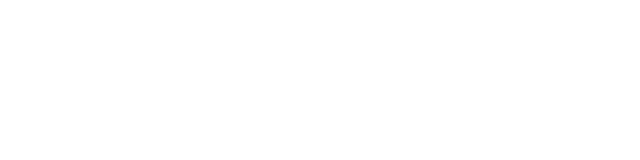
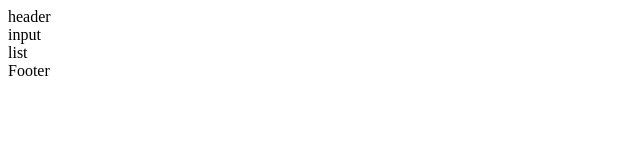
Before and after one commit to envyoon/Vue_TodoList, a Vue app in the folder vue-todo/: page / in a window 1280 px wide. Shown: the top 160 px of the page, without its empty margins (0-640 px from the left). Built offline with nearby package versions, Linux system fonts and the light colour scheme.

Commit message:
feat: div tag input components

```diff
--- a/vue-todo/src/App.vue
+++ b/vue-todo/src/App.vue
@@ -1,5 +1,10 @@
 <template>
-  <div id="app"></div>
+  <div id="app">
+    <TodoHeader></TodoHeader>
+    <TodoInput></TodoInput>
+    <TodoList></TodoList>
+    <TodoFooter></TodoFooter>
+  </div>
 </template>
 
 <script>
@@ -8,7 +13,15 @@
 import TodoFooter from "./components/TodoFooter.vue";
 import TodoHeader from "./components/TodoHeader.vue";
 
-export default {};
+export default {
+  components: {
+    // 컴포넌트 태그명 : 컴포넌트 내용
+    TodoHeader: TodoHeader,
+    TodoInput: TodoInput,
+    TodoList: TodoList,
+    TodoFooter: TodoFooter,
+  },
+};
 </script>
 
 <style></style>
```
